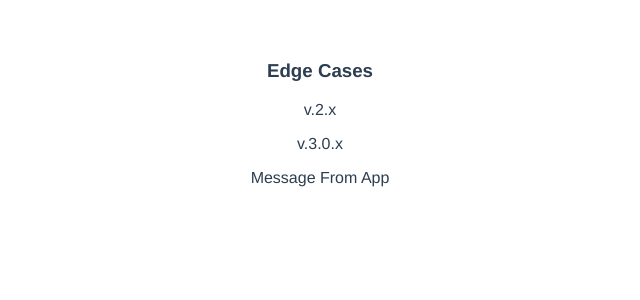
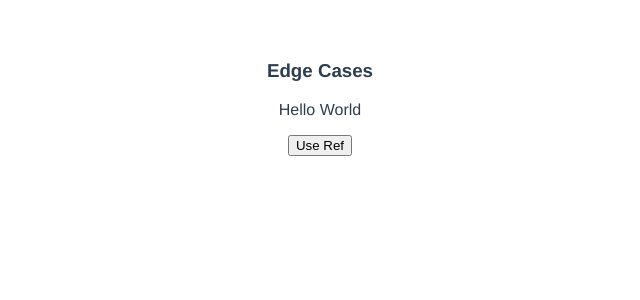
Before and after one commit to Mingke1999/vue2, a Vue app: page / in a window 1280 px wide. Shown: the top 300 px of the page, without its empty margins (320-960 px from the left). Built offline with nearby package versions, Linux system fonts and the light colour scheme.

Commit message:
sleepy today

```diff
--- a/src/App.vue
+++ b/src/App.vue
@@ -17,7 +17,7 @@
       <component :is="current"></component>
     </keep-alive>
     <button @click="clickHandle">switch</button> -->
-    <Hello :message="message"/>
+    <Hello/>
   </div>
 </template>
 
--- a/src/Edges/Hello.vue
+++ b/src/Edges/Hello.vue
@@ -1,15 +1,20 @@
 <template>
   <div>
     <h3>Edge Cases</h3>
-    <p>{{$root.version}}</p>
-    <p>{{$root.setVersion()}}</p>
-    <p>{{$parent.message}}</p>
+    <p ref="hello">Hello World</p>
+    <button @click="getHello">Use Ref</button>
   </div>
 </template>
 
 <script>
 export default {
     name:'edges',
+    methods:{
+        getHello(){
+            console.log(this.$refs.hello);
+            this.$refs.hello.innerHTML = 'New Value replaced Hello World'
+        }
+    }
 }
 </script>
 
```
